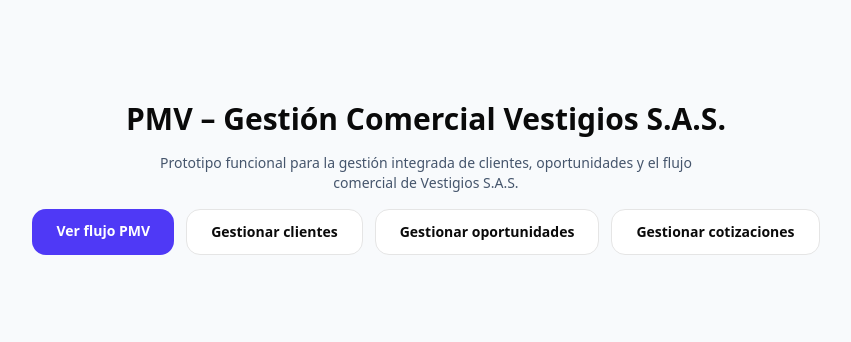
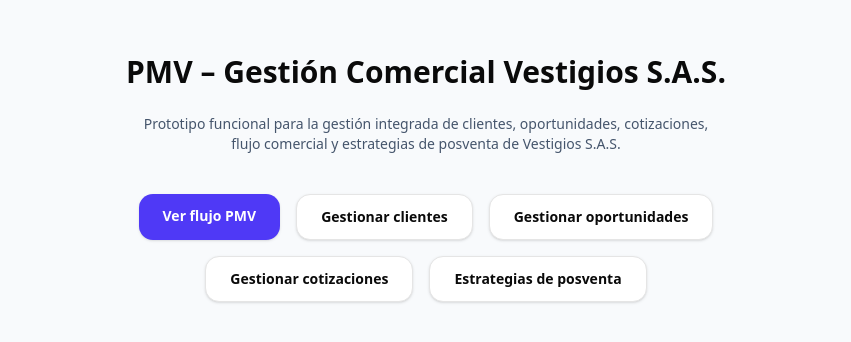
Before and after one commit to velasquezjeisson/vestigios-pmv, a Next.js app: page / in a window 1280 px wide. Shown: the part 222-564 px from the top of the page, without its empty margins (214-1065 px from the left). Built offline with nearby package versions, Linux system fonts and the light colour scheme.

Commit message:
postventa

```diff
--- a/app/page.tsx
+++ b/app/page.tsx
@@ -2,40 +2,51 @@
 
 export default function Home() {
   return (
-    <main className="min-h-screen flex flex-col items-center justify-center gap-4 bg-slate-50 px-4">
+    <main className="min-h-screen flex flex-col items-center justify-center gap-6 bg-slate-50 px-4 py-12">
       <h1 className="text-3xl font-bold text-center">
         PMV – Gestión Comercial Vestigios S.A.S.
       </h1>
+
       <p className="text-slate-600 text-center max-w-xl text-sm">
-        Prototipo funcional para la gestión integrada de clientes, oportunidades
-        y el flujo comercial de Vestigios S.A.S.
+        Prototipo funcional para la gestión integrada de clientes, oportunidades,
+        cotizaciones, flujo comercial y estrategias de posventa de Vestigios S.A.S.
       </p>
-      <div className="flex flex-wrap gap-3 justify-center">
+
+      <div className="flex flex-wrap gap-4 justify-center max-w-2xl mt-4">
         <Link
           href="/pmv"
-          className="px-6 py-3 rounded-xl bg-indigo-600 text-white font-semibold text-sm"
+          className="px-6 py-3 rounded-xl bg-indigo-600 text-white font-semibold text-sm shadow hover:bg-indigo-700"
         >
           Ver flujo PMV
         </Link>
+
         <Link
           href="/clientes"
-          className="px-6 py-3 rounded-xl bg-white border text-sm font-semibold"
+          className="px-6 py-3 rounded-xl bg-white border font-semibold text-sm shadow-sm hover:bg-slate-100"
         >
           Gestionar clientes
         </Link>
+
         <Link
           href="/oportunidades"
-          className="px-6 py-3 rounded-xl bg-white border text-sm font-semibold"
+          className="px-6 py-3 rounded-xl bg-white border font-semibold text-sm shadow-sm hover:bg-slate-100"
         >
           Gestionar oportunidades
         </Link>
+
         <Link
           href="/cotizaciones"
-          className="px-6 py-3 rounded-xl bg-white border text-sm font-semibold"
+          className="px-6 py-3 rounded-xl bg-white border font-semibold text-sm shadow-sm hover:bg-slate-100"
         >
           Gestionar cotizaciones
         </Link>
 
+        <Link
+          href="/posventa"
+          className="px-6 py-3 rounded-xl bg-white border font-semibold text-sm shadow-sm hover:bg-slate-100"
+        >
+          Estrategias de posventa
+        </Link>
       </div>
     </main>
   )
--- a/components/AppNav.tsx
+++ b/components/AppNav.tsx
@@ -10,6 +10,7 @@
   { href: "/clientes", label: "Clientes" },
   { href: "/oportunidades", label: "Oportunidades" },
   { href: "/cotizaciones", label: "Cotizaciones" },
+  { href: "/posventa", label: "Posventa" },   // 👈 NUEVO
 ]
 
 export function AppNav() {
```
